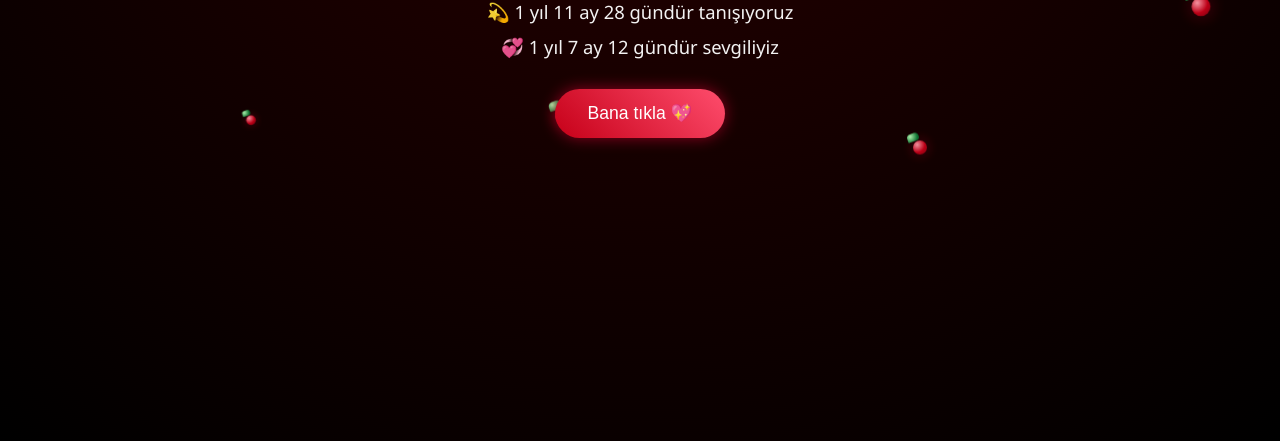
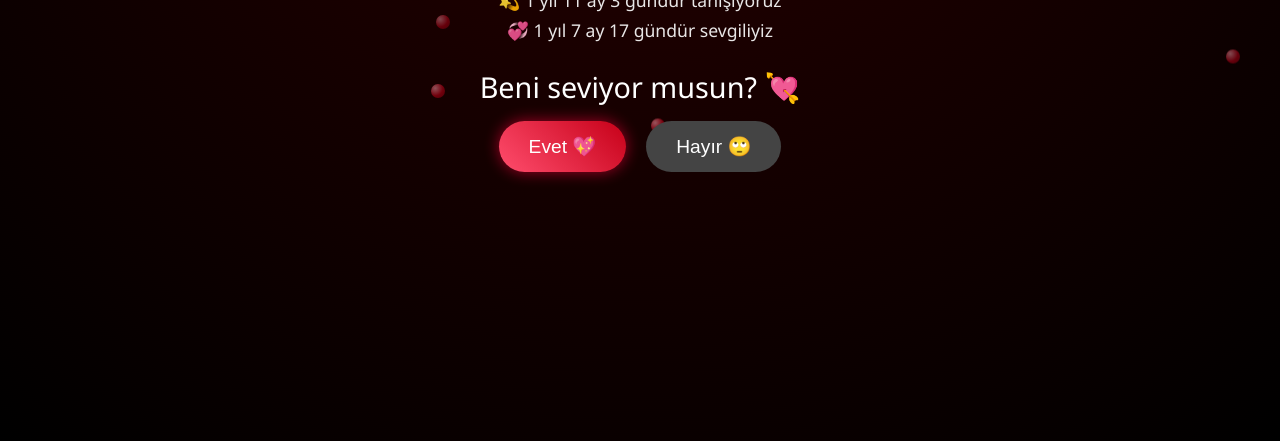
Before and after one commit to amocancol/Prenses-Yagmur, a plain HTML site: page index.html in a window 1280 px wide. Shown: the part 359-800 px from the top of the page. Drawn offline with Linux system fonts and the light colour scheme.

Commit message:
Refactor HTML and CSS for improved layout and styling111

```diff
--- a/index.html
+++ b/index.html
@@ -21,53 +21,75 @@
     text-align: center;
     z-index: 10;
     padding: 20px;
-    max-width: 90%;
+    max-width: 95%;
   }
 
   h1 {
-    font-size: 3rem;
-    margin-bottom: 15px;
-    animation: fadeIn 3s ease;
+    font-size: 2.6rem;
+    margin-bottom: 10px;
     text-shadow: 0 0 20px rgba(255,0,60,0.5);
   }
 
   .counter {
-    font-size: 1.15rem;
-    margin-bottom: 10px;
-    opacity: 0.95;
+    font-size: 1.1rem;
+    margin-bottom: 6px;
+    opacity: 0.9;
   }
 
-  button {
-    margin-top: 20px;
-    background: linear-gradient(45deg, #c60018, #ff4d6d);
-    border: none;
-    border-radius: 30px;
-    padding: 14px 32px;
-    font-size: 1.1rem;
-    color: #fff;
-    cursor: pointer;
-    box-shadow: 0 0 15px rgba(255,0,60,0.5);
-    transition: transform 0.2s ease, box-shadow 0.2s ease;
+  /* OYUN */
+  .question {
+    font-size: 1.8rem;
+    margin: 25px 0 15px;
   }
 
-  button:hover {
-    transform: scale(1.05);
-    box-shadow: 0 0 25px rgba(255,0,60,0.8);
+  .buttons {
+    display: flex;
+    justify-content: center;
+    gap: 20px;
+    margin-top: 15px;
   }
 
-  .message {
-    margin-top: 18px;
-    font-size: 1.4rem;
-    min-height: 40px;
-    animation: fadeIn 0.6s ease;
+  .btn {
+    border: none;
+    border-radius: 40px;
+    padding: 14px 30px;
+    font-size: 1.2rem;
+    cursor: pointer;
+    transition: all 0.3s ease;
   }
 
-  @keyframes fadeIn {
-    from { opacity: 0; transform: scale(0.9); }
-    to   { opacity: 1; transform: scale(1); }
+  .yes {
+    background: linear-gradient(45deg, #ff4d6d, #c60018);
+    color: #fff;
+    box-shadow: 0 0 15px rgba(255,0,60,0.6);
   }
 
-  /* Kokina animasyonu */
+  .no {
+    background: #444;
+    color: #fff;
+  }
+
+  .hint {
+    margin-top: 15px;
+    font-size: 1.2rem;
+    opacity: 0.9;
+  }
+
+  /* Tam ekran evet */
+  .fullscreen {
+    position: fixed;
+    inset: 0;
+    background: radial-gradient(circle at center, #ff4d6d, #7a0010);
+    display: flex;
+    justify-content: center;
+    align-items: center;
+    font-size: 2.2rem;
+    text-align: center;
+    z-index: 50;
+    cursor: pointer;
+  }
+
+  /* Kokina */
   #kokina-layer {
     position: fixed;
     inset: 0;
@@ -80,34 +102,13 @@
     width: 14px;
     height: 14px;
     border-radius: 50%;
-    background: radial-gradient(circle at 30% 30%, #ff9aa8, #c60018 55%, #7a0010 100%);
-    box-shadow: 0 0 14px rgba(255, 0, 60, 0.35);
-    animation:
-      fall var(--dur) linear forwards,
-      sway var(--sway) ease-in-out infinite;
-  }
-
-  .kokina::after {
-    content: "";
-    position: absolute;
-    width: 12px;
-    height: 8px;
-    left: -6px;
-    top: -7px;
-    background: radial-gradient(circle at 30% 30%, #b6ffb6, #0e7a35 70%, #065023);
-    border-radius: 12px 12px 12px 2px;
-    transform: rotate(-20deg);
+    background: radial-gradient(circle at 30% 30%, #ff9aa8, #c60018 55%, #7a0010);
+    animation: fall 8s linear forwards;
   }
 
   @keyframes fall {
-    from { transform: translateY(-40px) scale(var(--s)); opacity: 0; }
-    10%  { opacity: 1; }
-    to   { transform: translateY(calc(100vh + 60px)) scale(var(--s)); opacity: 0.9; }
-  }
-
-  @keyframes sway {
-    0%,100% { margin-left: 0px; }
-    50%     { margin-left: var(--x); }
+    from { transform: translateY(-40px); opacity: 0; }
+    to   { transform: translateY(110vh); opacity: 1; }
   }
 </style>
 </head>
@@ -120,75 +121,86 @@
   <div class="counter" id="meetCounter"></div>
   <div class="counter" id="loveCounter"></div>
 
-  <button onclick="nextMessage()">Bana tıkla 💖</button>
+  <div class="question">Beni seviyor musun? 💘</div>
 
-  <div class="message" id="message"></div>
+  <div class="buttons">
+    <button class="btn yes" id="yesBtn" onclick="yesClick()">Evet 💖</button>
+    <button class="btn no" id="noBtn" onclick="noClick()">Hayır 🙄</button>
+  </div>
+
+  <div class="hint" id="hint"></div>
 </div>
 
 <div id="kokina-layer"></div>
 
 <script>
-  /* 📅 TARİHLER */
+  /* TARİHLER */
   const meetDate = new Date("2023-12-22");
   const loveDate = new Date("2024-05-06");
 
-  function calculateTime(startDate) {
-    const now = new Date();
-    const diffDays = Math.floor((now - startDate) / (1000 * 60 * 60 * 24));
-    const years = Math.floor(diffDays / 365);
-    const months = Math.floor((diffDays % 365) / 30);
-    const days = diffDays - (years * 365) - (months * 30);
-    return { years, months, days };
+  function calc(start) {
+    const d = Math.floor((new Date() - start) / (1000*60*60*24));
+    return {
+      y: Math.floor(d/365),
+      m: Math.floor((d%365)/30),
+      d: d % 30
+    };
   }
 
   function updateCounters() {
-    const meet = calculateTime(meetDate);
-    const love = calculateTime(loveDate);
-
-    document.getElementById("meetCounter").innerText =
-      `💫 ${meet.years} yıl ${meet.months} ay ${meet.days} gündür tanışıyoruz`;
-
-    document.getElementById("loveCounter").innerText =
-      `💞 ${love.years} yıl ${love.months} ay ${love.days} gündür sevgiliyiz`;
+    const m = calc(meetDate);
+    const l = calc(loveDate);
+    meetCounter.innerText = `💫 ${m.y} yıl ${m.m} ay ${m.d} gündür tanışıyoruz`;
+    loveCounter.innerText = `💞 ${l.y} yıl ${l.m} ay ${l.d} gündür sevgiliyiz`;
   }
 
   updateCounters();
-  setInterval(updateCounters, 60000);
 
-  /* 💖 Mesaj değiştiren buton */
-  const messages = [
-    "Seni çok seviyorum 💖",
-    "İyi ki hayatıma girdin 🌸",
-    "Gülüşün dünyam 🥰",
-    "Kalbimin en güzel yeri sensin 💘",
-    "Bir ömür sen ♾️"
+  /* OYUN */
+  let noCount = 0;
+  const hints = [
+    "Emin misin? 😏",
+    "Bak bir daha düşün 😌",
+    "Kalbin evet diyor 💖",
+    "Hayır butonu yoruldu 😅",
+    "Artık kaçış yok 😎"
   ];
 
-  let index = 0;
-  function nextMessage() {
-    document.getElementById("message").innerText = messages[index];
-    index = (index + 1) % messages.length;
+  function noClick() {
+    noCount++;
+
+    const yes = document.getElementById("yesBtn");
+    const no  = document.getElementById("noBtn");
+
+    yes.style.transform = `scale(${1 + noCount * 0.25})`;
+    no.style.transform  = `scale(${1 - noCount * 0.15})`;
+
+    document.getElementById("hint").innerText =
+      hints[Math.min(noCount-1, hints.length-1)];
+
+    if (noCount >= 5) {
+      no.style.display = "none";
+      yes.style.transform = "scale(4)";
+    }
   }
 
-  /* 🌹 Kokina animasyonu */
-  const layer = document.getElementById("kokina-layer");
-
-  function spawnKokina() {
-    const b = document.createElement("div");
-    b.className = "kokina";
-
-    b.style.left = Math.random() * window.innerWidth + "px";
-    b.style.top  = "-30px";
-    b.style.setProperty("--s", (0.6 + Math.random()).toFixed(2));
-    b.style.setProperty("--dur", (6 + Math.random() * 6) + "s");
-    b.style.setProperty("--sway", (1.5 + Math.random() * 2.5) + "s");
-    b.style.setProperty("--x", ((Math.random() * 80) - 40) + "px");
-
-    layer.appendChild(b);
-    setTimeout(() => b.remove(), 14000);
+  function yesClick() {
+    const screen = document.createElement("div");
+    screen.className = "fullscreen";
+    screen.innerHTML = "Beni sevdiğini zaten biliyordum 💖😌";
+    document.body.appendChild(screen);
   }
 
-  setInterval(spawnKokina, 220);
+  /* Kokina */
+  function spawnKokina() {
+    const k = document.createElement("div");
+    k.className = "kokina";
+    k.style.left = Math.random()*window.innerWidth + "px";
+    document.getElementById("kokina-layer").appendChild(k);
+    setTimeout(()=>k.remove(),8000);
+  }
+
+  setInterval(spawnKokina, 300);
 </script>
 
 </body>
```
